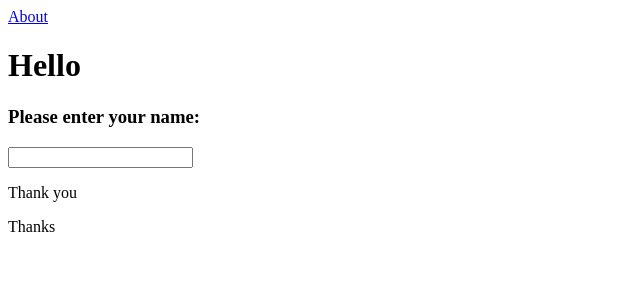
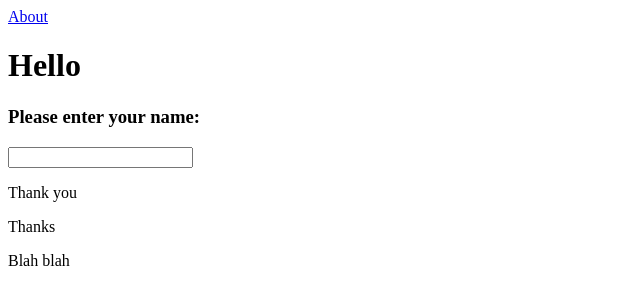
Before and after one commit to ihumphrey-usgs/greeter, a plain HTML site: page index.html in a window 1280 px wide. Shown: the full height of the page, 0-640 px from the left. Drawn offline with Linux system fonts and the light colour scheme.

Commit message:
added blah blah to index.html

```diff
--- a/index.html
+++ b/index.html
@@ -9,5 +9,6 @@
 	<input type="text" name="uname">
 	<p>Thank you</p>
 	<p>Thanks</p>
+	<p>Blah blah</p>
 </body>
 </html>
```
